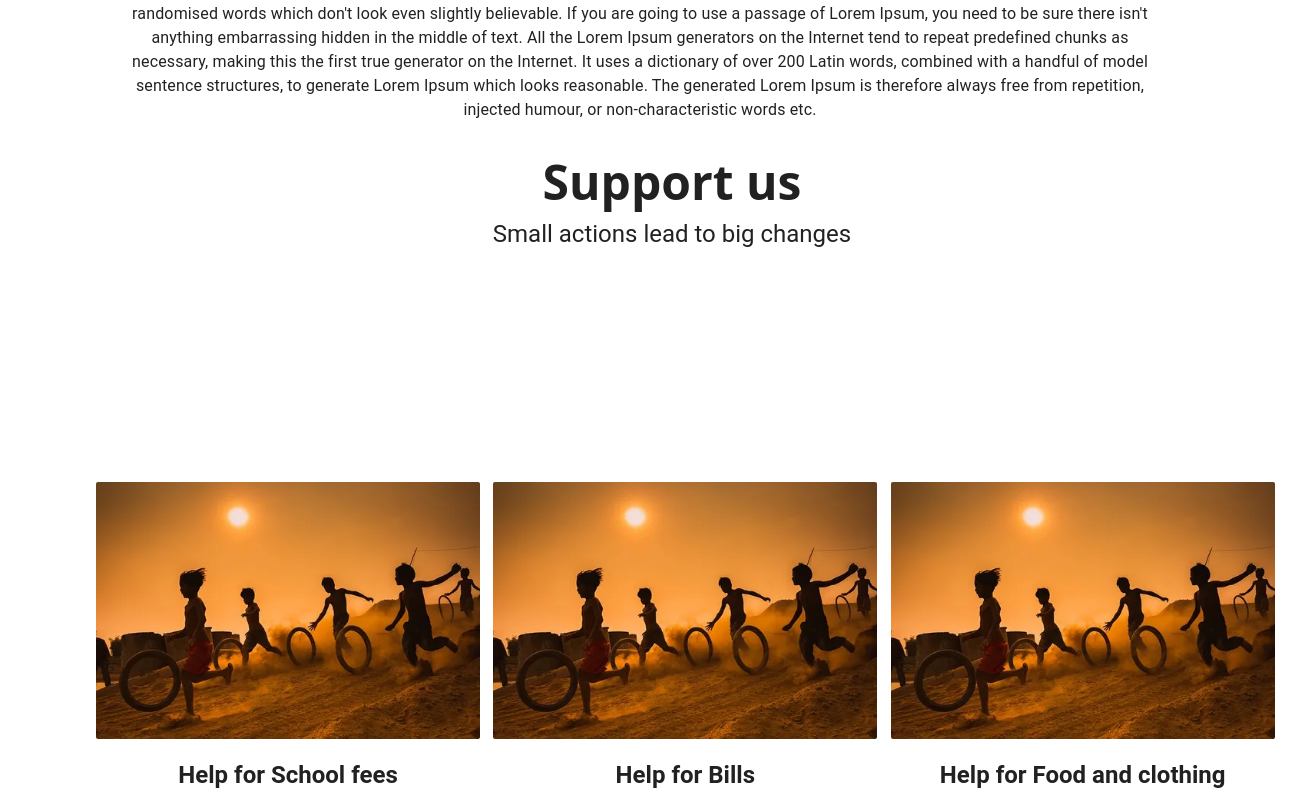
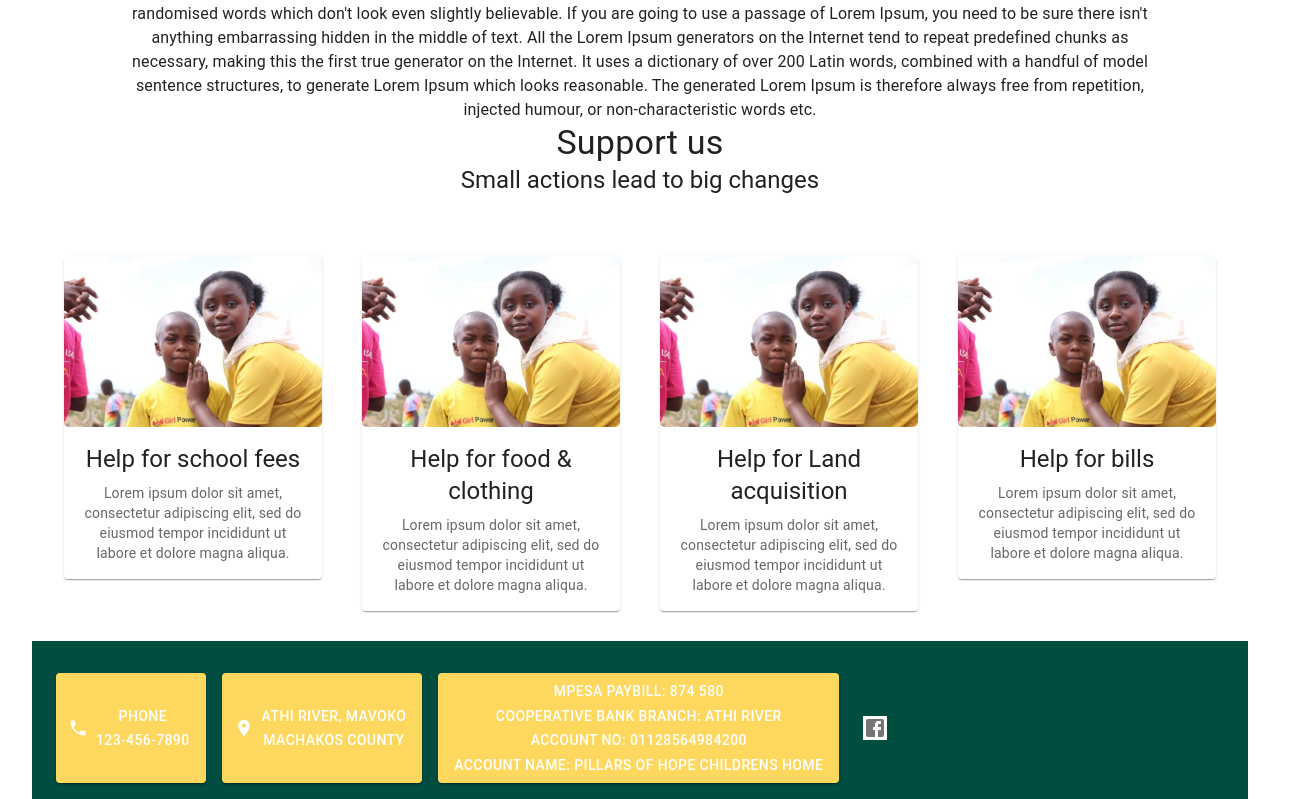
Before and after one commit to Tendwa-T/pillars-of-hope, a React (Vite) app in the folder client/: page / in a window 1280 px wide. Shown: the part 2961-3760 px from the top of the page, 1312 px wide, since content can reach past the window. Built offline with nearby package versions, Linux system fonts and the light colour scheme; no server answers.

Commit message:
Removed public in the img directory

```diff
--- a/client/src/pages/HomePage.jsx
+++ b/client/src/pages/HomePage.jsx
@@ -1,12 +1,9 @@
-import DrawerComponent from "../components/admin/Drawer";
-import HomeIcon from "@mui/icons-material/Home";
-import DashboardIcon from "@mui/icons-material/Dashboard";
-import SettingsIcon from "@mui/icons-material/Settings";
-import Home from "../components/Home";
+
+import Home from "../components/home";
 import DrawerAppBar from "../components/Navbar";
 import AboutPage from "../components/AboutSection";
 import AdminEventsSection from "../components/admin/EventsSection";
-import Support from "../components/Support";
+import SupportComponent from "../components/SupportComponent";
 import Footer from "../components/footer";
 
 export default function HomePage() {
@@ -16,8 +13,8 @@ export default function HomePage() {
       <Home />
       <AdminEventsSection />
       <AboutPage />
-      <Support />
-       <Footer/>
+      <SupportComponent/>
+      <Footer/>
     </>
   );
 }
```
